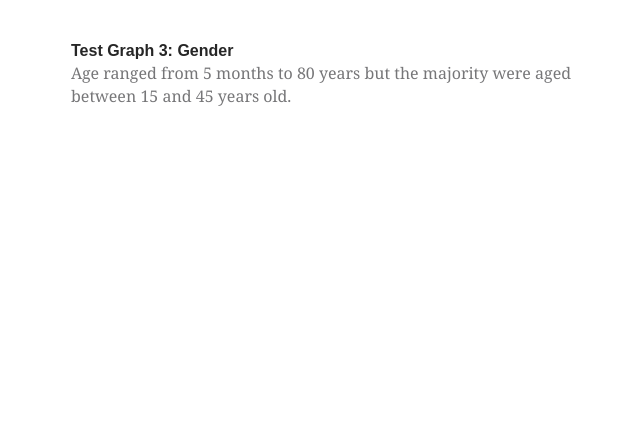
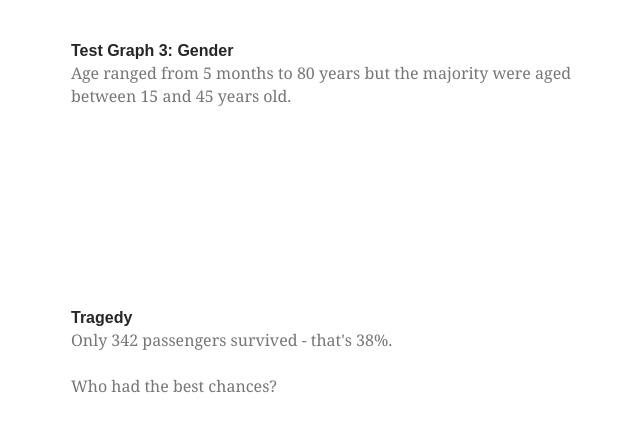
Before and after one commit to UW-CSE442-WI20/FP-titanic, a website built with Parcel: page src/scrolling/testindex.html in a window 1280 px wide. Shown: the part 856-1288 px from the top of the page, without its empty margins (14-654 px from the left). Built offline with nearby package versions, Linux system fonts and the light colour scheme; no server answers.

```diff
--- a/src/testindex.html
+++ b/src/scrolling/testindex.html
@@ -27,6 +27,10 @@
       <section class="step">
         <div class="title">Test Graph 3: Gender</div>
         Age ranged from 5 months to 80 years but the majority were aged between 15 and 45 years old.
+      </section>
+      <section class="step">
+        <div class="title">Tragedy</div>
+        Only 342 passengers survived - that's 38%.<br><br>Who had the best chances?
       </section>
       <!-- <section class="step">
         <div class="title">Passenger Class</div>
```
Also changed, not shown: src/scrolling/scroller.js (renamed from src/scroller.js), src/scrolling/sections.js (renamed from src/sections.js), src/scrolling/testdata.csv (renamed from src/testdata.csv), src/scrolling/testsequences.js (renamed from src/testsequences.js), src/scrolling/testtitanic.css (renamed from src/testtitanic.css).
